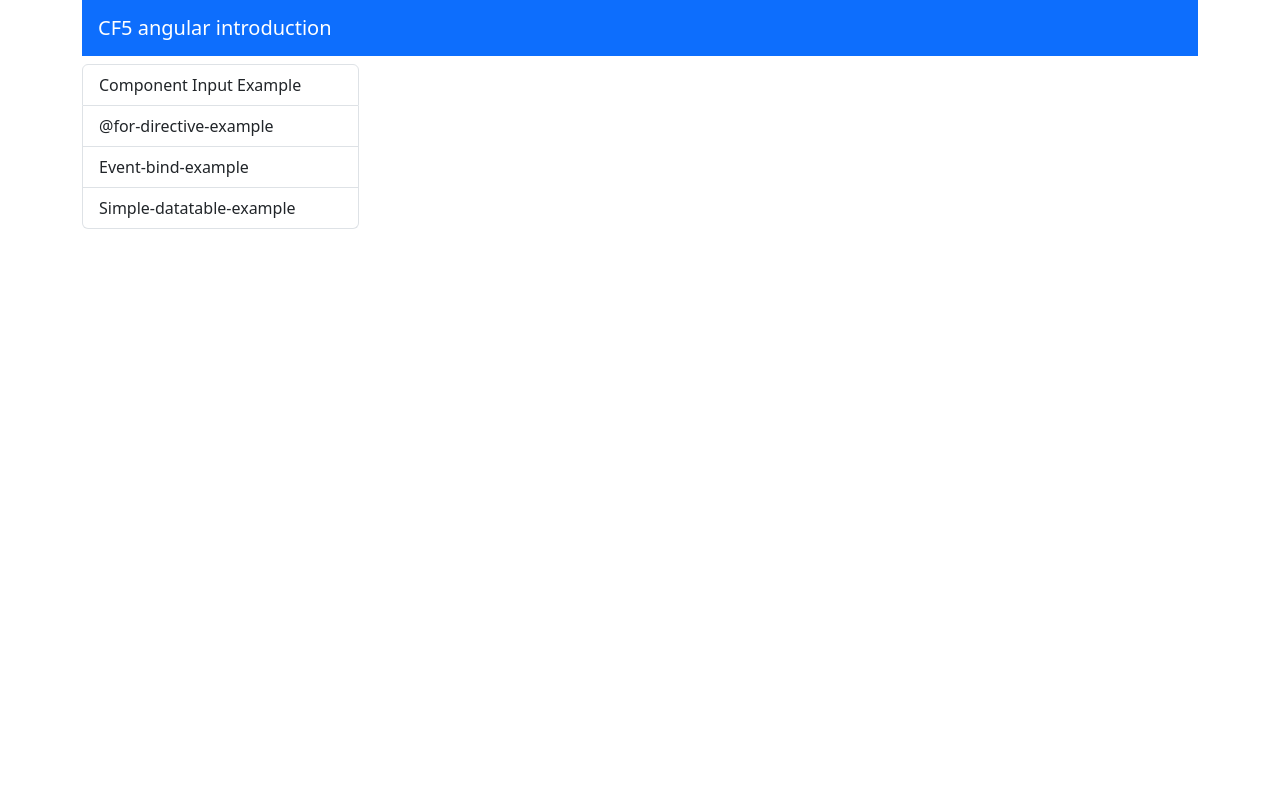
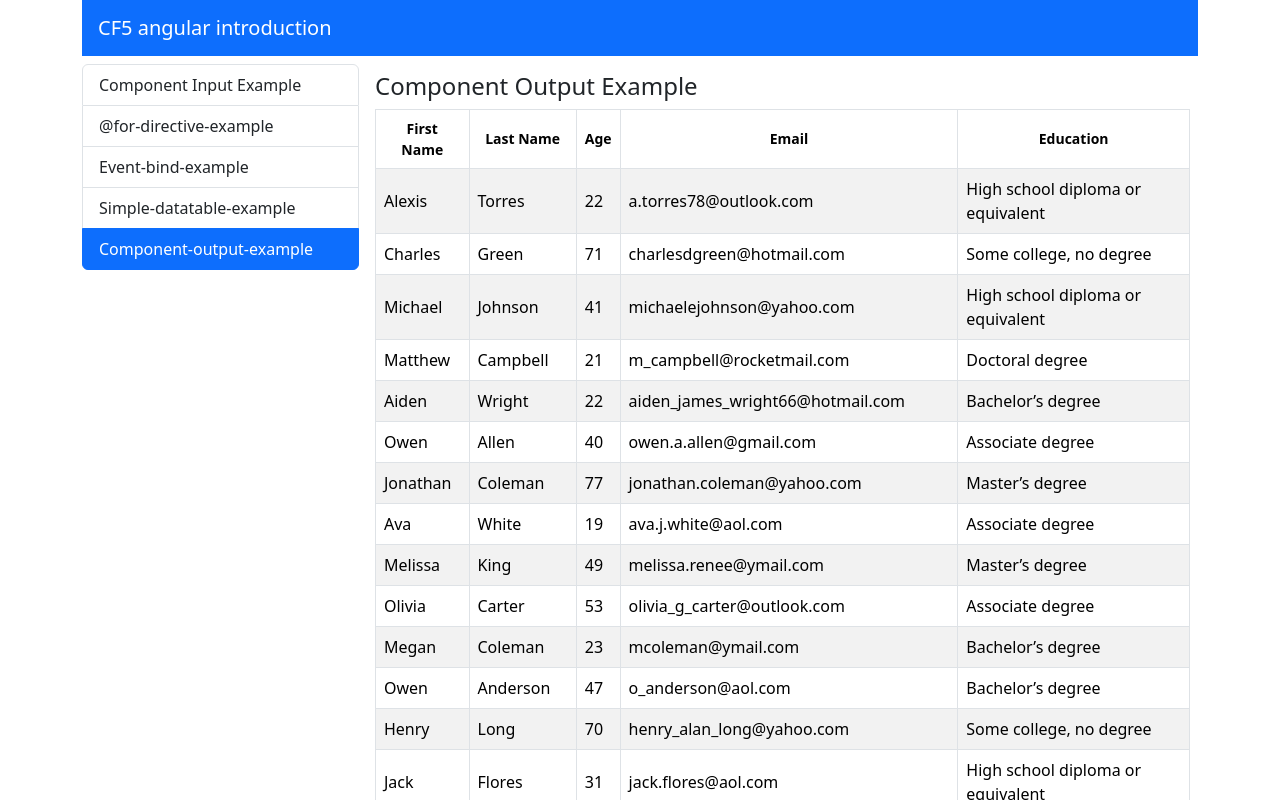
Before and after one commit to odcmaster2/angular-introduction, an Angular app: page /component-output-example in a window 1280 px wide. Before the commit this address led to /. Shown: the top 800 px of the page. Built offline with nearby package versions, Linux system fonts and the light colour scheme.

Commit message:
component output

```diff
--- a/src/app/app.routes.ts
+++ b/src/app/app.routes.ts
@@ -4,11 +4,13 @@
 import { ComponentInputExampleComponent } from './components/component-input-example/component-input-example.component';
 import { ForDirectiveExampleComponent } from './components/for-directive-example/for-directive-example.component';
 import { SimpleDatatableExampleComponent } from './components/simple-datatable-example/simple-datatable-example.component';
+import { ComponentOutputExampleComponent } from './components/component-output-example/component-output-example.component';
 
 export const routes: Routes = [
     {path: 'component-input-example', component: ComponentInputExampleComponent},
     {path: 'for-directive-example', component: ForDirectiveExampleComponent},
     {path: 'event-bind-example', component: EventBindExampleComponent},
     {path: 'simple-datatable-example', component: SimpleDatatableExampleComponent},
+    {path: 'component-output-example', component: ComponentOutputExampleComponent},
     {path: '', component: WelcomeComponent}
 ];
--- /dev/null
+++ b/src/app/components/component-output-example/component-output-example.component.html
@@ -0,0 +1,2 @@
+<h4>Component Output Example</h4>
+<app-simple-datatable [data]="manyperson" (personClicked)="onPersonClicked($event)"></app-simple-datatable>
--- /dev/null
+++ b/src/app/components/component-output-example/component-output-example.component.ts
@@ -0,0 +1,28 @@
+import { Component } from '@angular/core';
+import { EPerson, ManyPerson } from 'src/app/shared/interfaces/person';
+import { SimpleDatatableComponent } from '../simple-datatable/simple-datatable.component';
+
+@Component({
+  selector: 'app-component-output-example',
+  standalone: true,
+  imports: [SimpleDatatableComponent],
+  templateUrl: './component-output-example.component.html',
+  styleUrl: './component-output-example.component.css'
+})
+export class ComponentOutputExampleComponent {
+  manyperson = ManyPerson;
+
+  onPersonClicked (person: EPerson) {
+    alert(this.personTemplate(person));
+  }
+
+  personTemplate(person:EPerson) {
+    return `Person Details:
+    First Name: ${person.givenName}
+    Last Name: ${person.surName}
+    Age: ${person.age}
+    Email: ${person.email}
+    Education: ${person.education}
+    `
+  }
+}
--- a/src/app/components/list-group-menu/list-group-menu.component.ts
+++ b/src/app/components/list-group-menu/list-group-menu.component.ts
@@ -14,6 +14,7 @@
     {text: 'Component Input Example', routerLink: 'component-input-example'},
     {text: '@for-directive-example', routerLink: 'for-directive-example'},
     {text: 'Event-bind-example', routerLink: 'event-bind-example'},
-    {text: 'Simple-datatable-example', routerLink: 'simple-datatable-example'}
+    {text: 'Simple-datatable-example', routerLink: 'simple-datatable-example'},
+    {text: 'Component-output-example', routerLink: 'component-output-example'}
   ]
 }
--- a/src/app/components/simple-datatable/simple-datatable.component.html
+++ b/src/app/components/simple-datatable/simple-datatable.component.html
@@ -10,7 +10,7 @@
     </thead>
         <tbody>@for(row of data; track row;)
              {
-                <tr class="align-middle">
+                <tr class="align-middle" (dblclick)="onPersonClicked(row)">
                     <td>{{ row.givenName}}</td>
                     <td>{{ row.surName}}</td>
                     <td>{{ row.age}}</td>
--- a/src/app/components/simple-datatable/simple-datatable.component.ts
+++ b/src/app/components/simple-datatable/simple-datatable.component.ts
@@ -1,4 +1,4 @@
-import { Component, Input, input } from '@angular/core';
+import { Component, EventEmitter, Input, Output, input } from '@angular/core';
 import { EPerson } from 'src/app/shared/interfaces/person';
 import { sortBy } from 'lodash-es';
 
@@ -12,6 +12,7 @@
 
 export class SimpleDatatableComponent {
   @Input() data: EPerson[] | undefined;
+  @Output() personClicked = new EventEmitter<EPerson>();
 
 
 
@@ -48,4 +49,8 @@
       return '';
     }
   }
+
+  onPersonClicked(person: EPerson) {
+    this.personClicked.emit(person);
+  }
 }
```
Also changed, not shown: src/app/components/component-output-example/component-output-example.component.css (added), 1 other file (tests, documents, lock files or other folders).
